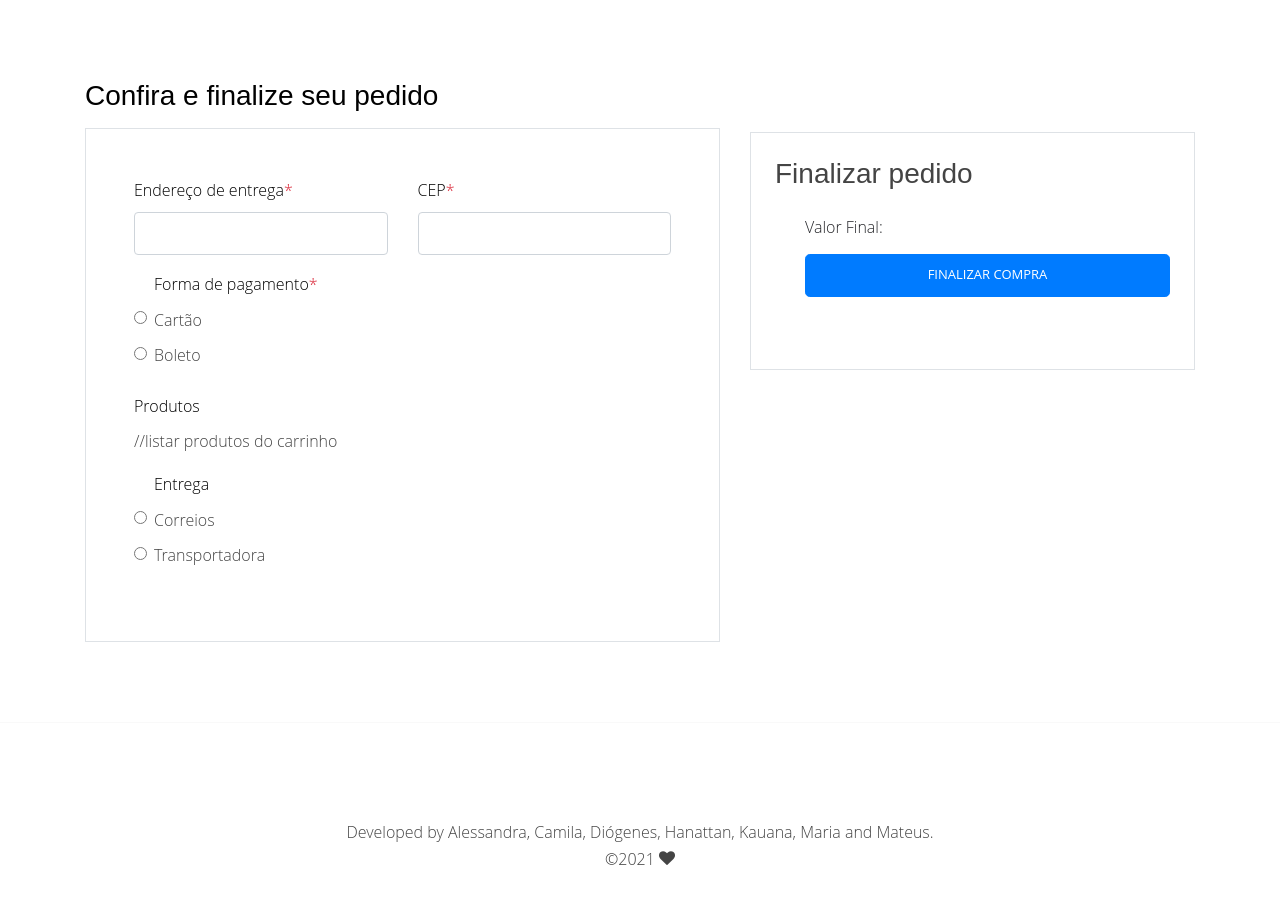
After one commit to KauKnappmann/Netree2, a PHP site: page /CompraFinalizada.html in a window 1280 px wide. The commit adds this page. Shown: the part 643-1546 px from the top of the page. Run offline with PHP 8.4, Linux system fonts and the light colour scheme; some libraries are stand-ins or nearby versions; some web fonts are replaced.

Commit message:
TASK00020 página do carrinho e finalizar compra

```diff
--- /dev/null
+++ b/Site/CompraFinalizada.html
@@ -0,0 +1,194 @@
+<!DOCTYPE html>
+<html lang="en">
+  <head>
+    <title>NeTree</title>
+    <meta charset="utf-8">
+    <meta name="viewport" content="width=device-width, initial-scale=1, shrink-to-fit=no">
+
+    <link rel="stylesheet" href="https://fonts.googleapis.com/css?family=Mukta:300,400,700">
+    <link rel="stylesheet" href="css/fonts/icomoon/style.css">
+    <link rel="icon" href="css/Images/logoVerde.png" type="image/x-icon" />
+    <link rel="stylesheet" href="css/css/bootstrap.min.css">
+    <link rel="stylesheet" href="css/css/magnific-popup.css">
+    <link rel="stylesheet" href="css/css/jquery-ui.css">
+    <link rel="stylesheet" href="css/css/owl.carousel.min.css">
+    <link rel="stylesheet" href="css/css/owl.theme.default.min.css">
+    <link rel="stylesheet" href="css/css/aos.css">
+    <link rel="stylesheet" href="css/css/style.css">
+
+  </head>
+  <body>
+
+  <div class="site-wrap">
+
+
+    <div class="site-navbar bg-white py-2">
+
+      <div class="search-wrap">
+        <div class="container">
+          <a href="#" class="search-close js-search-close"><span class="icon-close2"></span></a>
+          <form action="#" method="post">
+            <input type="text" class="form-control" placeholder="Oi, o que procura hoje? :)">
+          </form>
+        </div>
+      </div>
+
+      <div class="container">
+        <div class="d-flex align-items-center justify-content-between">
+          <div class="logo">
+            <div class="site-logo">
+              <a href="home.php" class="js-logo-clone" title="Início">NeTree</a>
+            </div>
+          </div>
+          <div class="main-nav d-none d-lg-block">
+            <nav class="site-navigation text-right text-md-center" role="navigation">
+              <ul class="site-menu js-clone-nav d-none d-lg-block">
+                <li class="has-children ">
+                  <a href="#" title="Produtos">Produtos</a>
+                  <ul class="dropdown">
+                    <li><a href="produto/MostraPlantas.php" title="Plantas">Plantas</a></li>
+                    <li><a href="produto/MostraProdutos.php" title="Outros">Outros</a></li>
+                  </ul>
+                </li>
+                <li><a href="contact.html" title="Contato">Contato</a></li>
+                <li><a href="sobre.html" title="Sobre a equipe">Sobre a NeTree</a></li>
+              </ul>
+            </nav>
+          </div>
+          <div class="icons">
+            <a href="#" class="icons-btn d-inline-block js-search-open" title="Buscar"><span class="icon-search"></span></a>
+            <a href="usuario/login.html" class="icons-btn d-inline-block" title="Usuário"><span class="icon-user"></span></a>
+            <a href="carrinho.html" class="icons-btn d-inline-block bag" title="Carrinho">
+              <span class="icon-shopping-bag"></span>
+              <!-- <span class="number">2</span> -->
+            <a href="#" class="site-menu-toggle js-menu-toggle ml-3 d-inline-block d-lg-none"><span class="icon-menu"></span></a>
+          </div>
+        </div>
+      </div>
+    </div>
+
+        <div class="custom-border-bottom py-3">
+      <div class="container">
+        <div class="row">
+          <div class="col-md-12 mb-0"><a href="home.php">Home</a> <span class="mx-2 mb-0">/</span><a href="carrinho.html">Carrinho</a> <span class="mx-2 mb-0">/</span><strong class="text-black">Finalizar compra</strong></div>
+        </div>
+      </div>
+    </div>
+
+    <!-- img de fundo -->
+    <div class="site-blocks-cover inner-page" style="background-image: url('css/images/background.jpg'); background-repeat: no-repeat; background-size: cover; background-position: center">
+      <div class="container">
+        <div class="row">
+
+        </div>
+      </div>
+    </div>
+
+    <div class="site-section">
+      <div class="container">
+        <div class="row">
+          <div class="col-md-12">
+            <h2 class="h3 mb-3 text-black">Confira e finalize seu pedido</h2>
+          </div>
+          <div class="col-md-7">
+
+            <form action="enviar.php" method="post">
+
+              <div class="p-3 p-lg-5 border">
+                <div class="form-group row">
+                  <div class="col-md-6">
+                    <label for="c_fname" class="text-black">Endereço de entrega<span class="text-danger">*</span></label>
+                    <input type="text" class="form-control" id="name" name="name">
+                  </div>
+                  <div class="col-md-6">
+                    <label for="c_lname" class="text-black">CEP<span class="text-danger">*</span></label>
+                    <input type="text" class="form-control" id="lastname" name="lastname">
+                  </div>
+                </div>
+                <div class="form-group row">
+                  <div class="col-md-12">
+                    <div class="form-check">
+                    <label for="pagamento" class="text-black">Forma de pagamento<span class="text-danger">*</span></label><br>
+                    <input type="radio"  class="form-check-input"  id="Cartao" name="pagamento" value="cartao">
+                    <label for="cartao">Cartão</label><br>
+                    <input type="radio" class="form-check-input" id="boleto" name="pagamento" value="boleto">
+                    <label for="boleto">Boleto</label><br>
+                    </div>
+                  </div>
+                </div>
+                <div class="form-group row">
+                  <div class="col-md-12">
+                    <label for="c_subject" class="text-black">Produtos</label>
+                    <br>
+                    //listar produtos do carrinho
+                  </div>
+                </div>
+                <div class="form-group row">
+                  <div class="col-md-12">
+                    <div class="form-check">
+                    <label for="c_message" class="text-black">Entrega</label><br>
+                    <input type="radio" class="form-check-input"  id="correios" name="envio" value="correios">
+                    <label for="correios">Correios</label><br>
+                    <input type="radio" class="form-check-input"  id="trapostadora" name="envio" value="trapostadora">
+                    <label for="trapostadora">Transportadora</label>
+                    </div>
+                  </div>
+                </div>
+              </div>
+            </form>
+        </div>
+    </div>
+        <div class="row">
+        <!-- <div class="col-md-5 ml-auto">
+            <div class="p-4 border mb-3">
+              <span class="d-block text-primary h6 text-uppercase">Brasil</span>
+              <p class="mb-0">R. Abraham Lincoln, 210 - Jardim América, Rio do Sul - SC, 89160-202</p>
+            </div>
+          </div> -->
+          <div class="col-md-5 ml-auto" style="margin-top: -510px;">
+            <div class="p-4 border mb-3">
+              <div class="block-5 mb-5">
+                <h3 class="footer-heading mb-4">Finalizar pedido</h3>
+                <ul class="list-unstyled">
+                    <li class="value">Valor Final:</li>
+                  <li><form action=''><button type="button" class="btn btn-primary btn-lg btn-block">Finalizar compra</button></form></li>
+                </ul>
+              </div>
+            </div>
+          </div>
+        </div>
+      </div>
+    </div>
+
+    <footer class="site-footer custom-border-top"></footer>
+      <div class="container">
+        <div class="row">
+          <div class="col-md-6 col-lg-3">
+
+          </div>
+        </div>
+        <div class="row pt-5 mt-5 text-center">
+          <div class="col-md-12">
+            <p>
+
+            Developed by Alessandra, Camila, Diógenes, Hanattan, Kauana, Maria and Mateus. <br>&copy;<script>document.write(new Date().getFullYear());</script> <i class="icon-heart" aria-hidden="true"></i>
+
+            </p>
+          </div>
+
+        </div>
+      </div>
+    </footer>
+  </div>
+
+  <script src="js/jquery-3.3.1.min.js"></script>
+  <script src="js/jquery-ui.js"></script>
+  <script src="js/popper.min.js"></script>
+  <script src="js/bootstrap.min.js"></script>
+  <script src="js/owl.carousel.min.js"></script>
+  <script src="js/jquery.magnific-popup.min.js"></script>
+  <script src="js/aos.js"></script>
+  <script src="js/main.js"></script>
+
+  </body>
+</html>
```
Also changed, not shown: Site/carrinho.html (+0 -22 lines), Site/home.php (+4 -4 lines).
